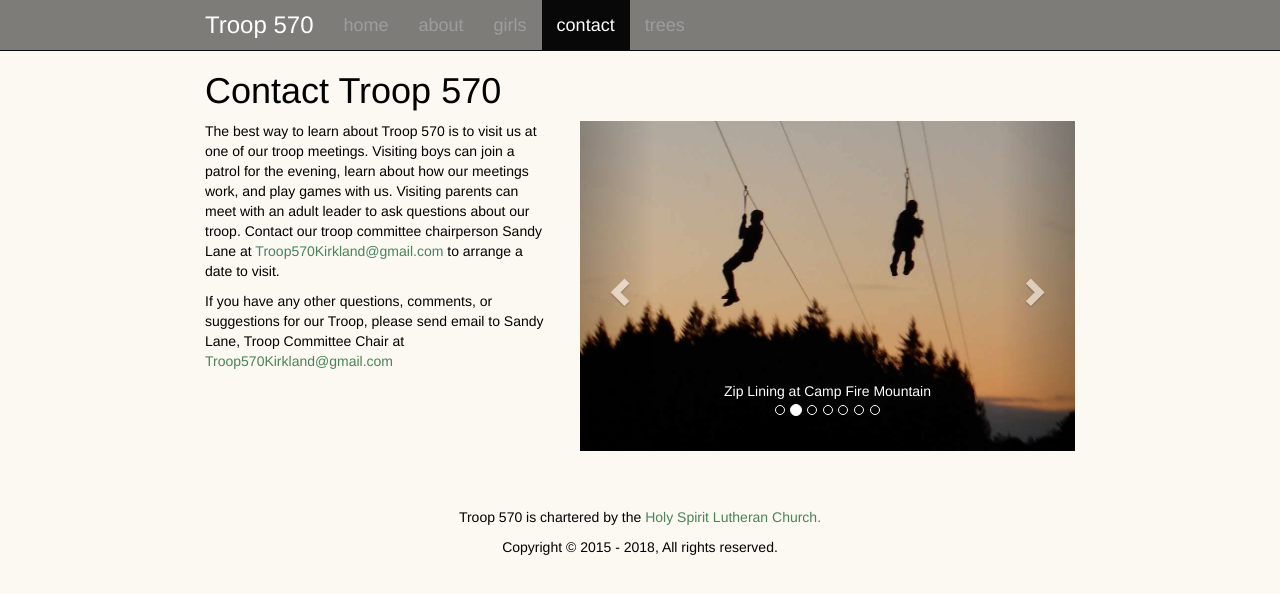
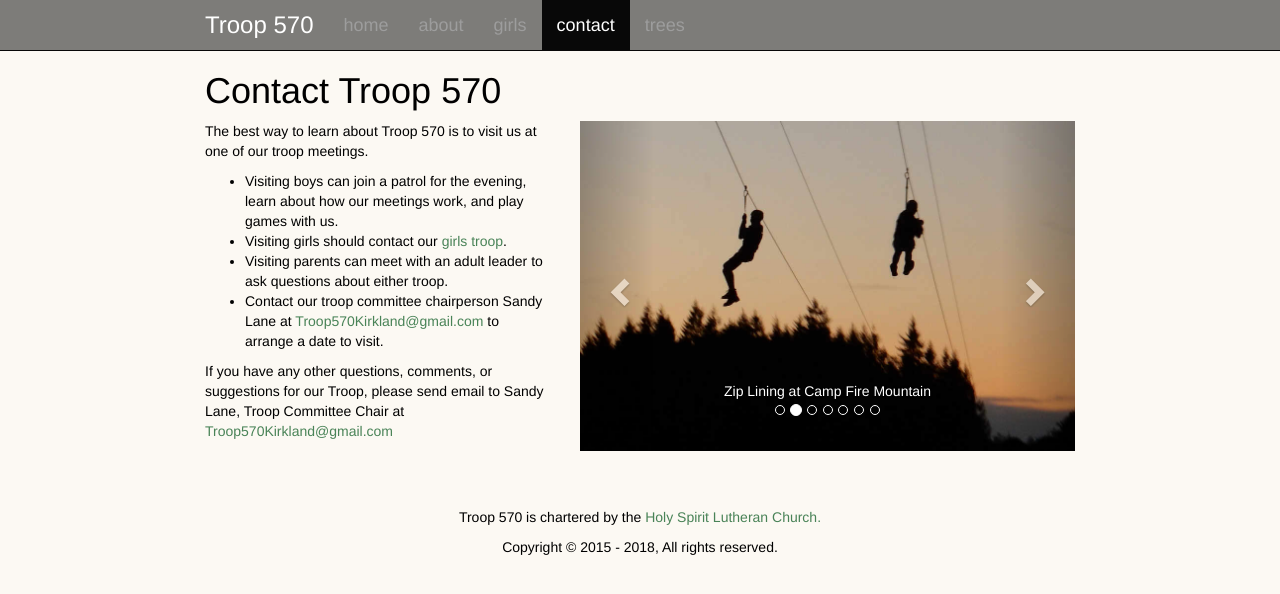
Before and after one commit to troop570/troop570.github.io, a Jekyll site: the page built from contact/index.html, in a window 1280 px wide. Shown: the top 594 px of the page. Built offline with Jekyll 4.4.1, drawn with Linux system fonts in a browser that asks for light colours; nearby versions of some CDN libraries.

Commit message:
Add idea for new Landing page Finish changing making pages girl friendly

```diff
--- a/about/index.html
+++ b/about/index.html
@@ -3,7 +3,7 @@
 title: About Troop 570
 ---
 
-<p class="lead">Boy Scout Troop 570 invites you to come join our Troop.
+<p class="lead">BSA Troop 570 invites you to come join our Troop.
     As a member of our Troop you will enjoy new experiences, make new friends and have fun.
     You will also learn new skills while advancing in rank.</p>
 
--- a/contact/index.html
+++ b/contact/index.html
@@ -21,13 +21,17 @@
 <div class="row">
   <div class="col-sm-5">
     <p>The best way to learn about Troop 570 is to visit us at one of our troop
-      meetings. Visiting boys can join a patrol for the evening, learn about how our
-      meetings work, and play games with us. Visiting parents can meet with an adult
-      leader to ask questions about our troop. Contact our troop committee
-      chairperson Sandy Lane at
-      <a href="mailto:Troop570Kirkland@gmail.com?subject=Request+To+Visit+Troop+Meeting">Troop570Kirkland@gmail.com</a>
-      to arrange a date to visit.
+      meetings.
     </p>
+    <ul>
+      <li>Visiting boys can join a patrol for the evening, learn about how our
+          meetings work, and play games with us. </li>
+      <li>Visiting girls should contact our <a href="/girls/">girls troop</a>. </li>
+      <li>Visiting parents can meet with an adult leader to ask questions about either troop. </li>
+      <li>Contact our troop committee chairperson Sandy Lane at
+          <a href="mailto:Troop570Kirkland@gmail.com?subject=Request+To+Visit+Troop+Meeting">Troop570Kirkland@gmail.com</a>
+          to arrange a date to visit.</li>
+    </ul>
     <p>
       If you have any other questions, comments, or suggestions for our Troop,
       please send email to Sandy Lane, Troop Committee Chair at
```
Also changed, not shown: _aboutItems/item-04.md (+1 -1 lines), newLanding/index.html (added, +127 -0 lines).
